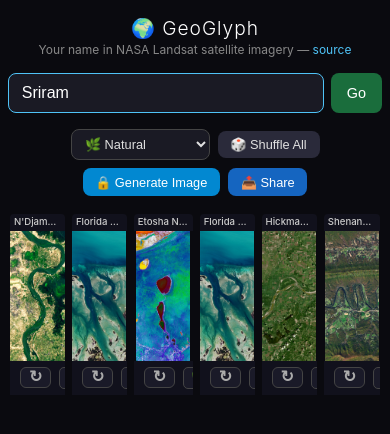
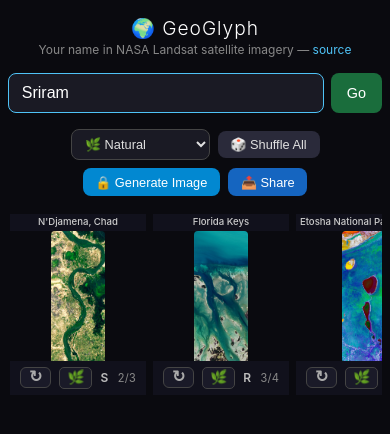
Before and after one commit to Ramsec-create/geoglyph, a FastAPI app: page / in a window 390 px wide. Shown: the top 434 px of the page. Run offline with FastAPI, Linux system fonts and the light colour scheme.

Commit message:
Mobile: scrollable slot-footer on narrow screens - overflow-x: auto on .slot-footer for horizontal swipe - flex-shrink: 0 on reload-btn, char-label, filter-btn, badge   prevents browser from squishing them to fit narrow slots - Removed overflow:hidden from .letter-slot, moved to .img-wrapper

```diff
--- a/templates/index.html
+++ b/templates/index.html
@@ -139,7 +139,6 @@
     flex-direction: column;
     align-items: center;
     border-radius: 6px;
-    overflow: hidden;
     border: 2px solid transparent;
     transition: border-color 0.15s;
   }
@@ -165,6 +164,8 @@
   .letter-slot .img-wrapper {
     position: relative;
     line-height: 0;
+    overflow: hidden;
+    border-radius: 4px 4px 0 0;
   }
 
   .letter-slot img {
@@ -183,6 +184,9 @@
     width: 100%;
     background: #11111c;
     padding: 6px 10px;
+    overflow-x: auto;
+    scrollbar-width: thin;
+    scrollbar-color: #444 transparent;
   }
 
   .slot-footer .reload-btn {
@@ -196,6 +200,7 @@
     line-height: 1;
     transition: all 0.15s;
     font-weight: bold;
+    flex-shrink: 0;
   }
   .slot-footer .reload-btn:hover { color: #4fc3f7; border-color: #4fc3f7; background: #1a2a38; }
 
@@ -204,6 +209,7 @@
     font-size: 0.8rem;
     font-variant-numeric: tabular-nums;
     margin-left: auto;
+    flex-shrink: 0;
   }
 
   .slot-footer .char-label {
@@ -212,6 +218,7 @@
     text-transform: uppercase;
     letter-spacing: 0.1em;
     font-weight: 600;
+    flex-shrink: 0;
   }
 
   /* Filter classes */
@@ -233,6 +240,7 @@
     padding: 1px 7px 2px;
     line-height: 1.3;
     transition: all 0.15s;
+    flex-shrink: 0;
   }
   .slot-footer .filter-btn:hover { border-color: #4fc3f7; background: #1a2a38; }
   .slot-footer .filter-btn.overridden { border-color: #ff9800; color: #ff9800; }
@@ -386,7 +394,7 @@
     .letter-slot img { height: 200px; }
     .letter-slot .location-label { font-size: 0.6rem; padding: 2px 4px; }
     .slot-footer .reload-btn { font-size: 1rem; padding: 1px 8px 2px; }
-    .slot-footer { gap: 4px; padding: 4px 6px; }
+    .slot-footer { gap: 4px; padding: 4px 6px; overflow-x: auto; }
     .slot-footer .badge { font-size: 0.7rem; }
     .slot-footer .char-label { font-size: 0.75rem; }
     .controls-row button { font-size: 0.8rem; padding: 0.4rem 0.8rem; }
```
